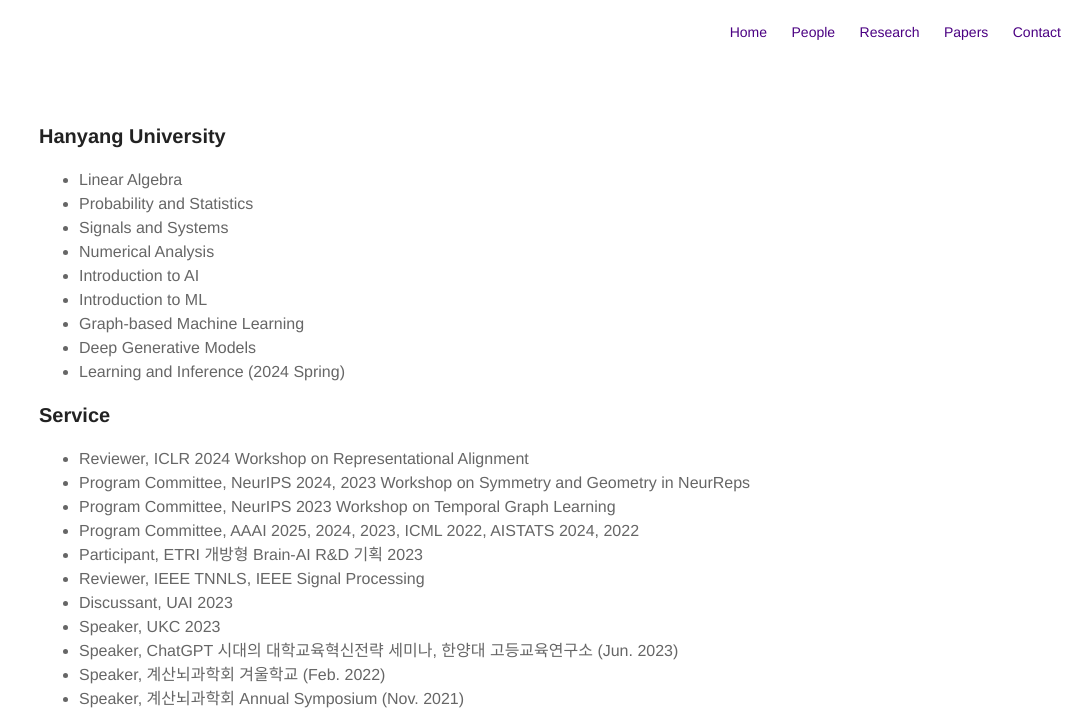
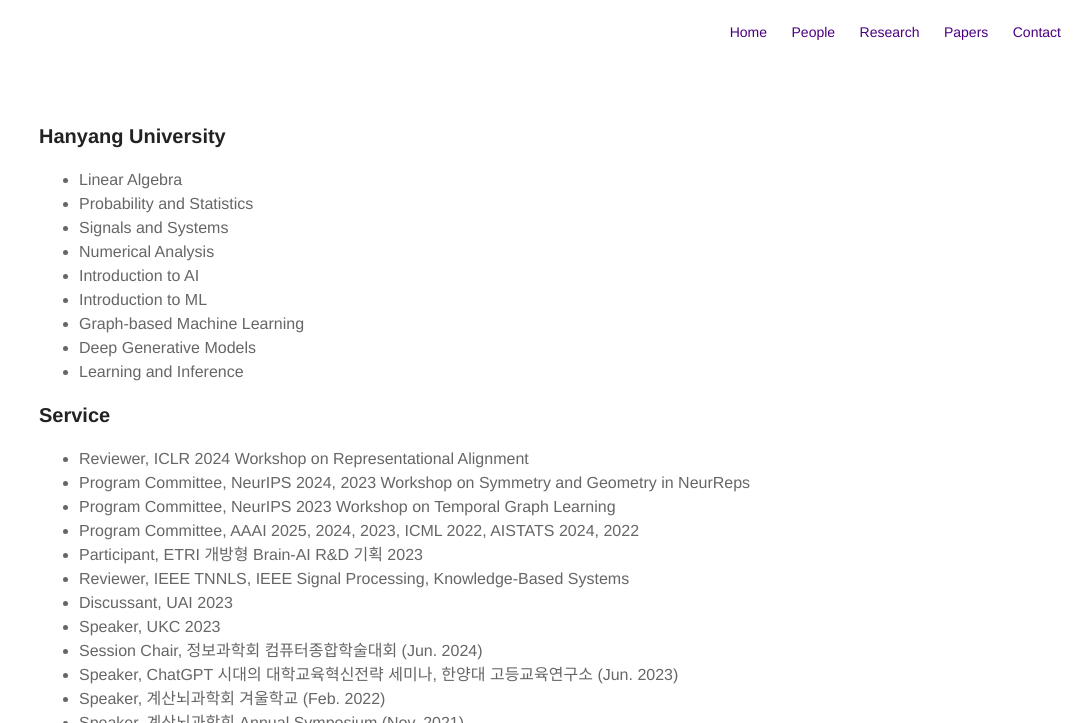
Before and after one commit to kijungyoon/kijungyoon.github.io, a Jekyll site: the page built from teaching.md, in a window 1280 px wide, cut to the strip 0-723 px from the top of the page. Shown: the whole strip, without its empty margins (196-1280 px from the left). Built offline with Jekyll 4.4.1, drawn with Linux system fonts in a browser that asks for light colours.

Commit message:
Update teaching.md

```diff
--- a/teaching.md
+++ b/teaching.md
@@ -13,7 +13,7 @@
 <li>Introduction to ML</li>
 <li>Graph-based Machine Learning</li>
 <li>Deep Generative Models</li>
-<li>Learning and Inference (2024 Spring)</li>
+<li>Learning and Inference</li>
 </ul>
 
 <h3>Service</h3>
@@ -23,9 +23,10 @@
 <li>Program Committee, NeurIPS 2023 Workshop on Temporal Graph Learning</li>
 <li>Program Committee, AAAI 2025, 2024, 2023, ICML 2022, AISTATS 2024, 2022</li>
 <li>Participant, ETRI 개방형 Brain-AI R&D 기획 2023</li>
-<li>Reviewer, IEEE TNNLS, IEEE Signal Processing</li>
+<li>Reviewer, IEEE TNNLS, IEEE Signal Processing, Knowledge-Based Systems</li>
 <li>Discussant, UAI 2023</li>
 <li>Speaker, UKC 2023</li>
+<li>Session Chair, 정보과학회 컴퓨터종합학술대회 (Jun. 2024)</li>
 <li>Speaker, ChatGPT 시대의 대학교육혁신전략 세미나, 한양대 고등교육연구소 (Jun. 2023)</li>
 <li>Speaker, 계산뇌과학회 겨울학교 (Feb. 2022)</li>
 <li>Speaker, 계산뇌과학회 Annual Symposium (Nov. 2021)</li>
```
